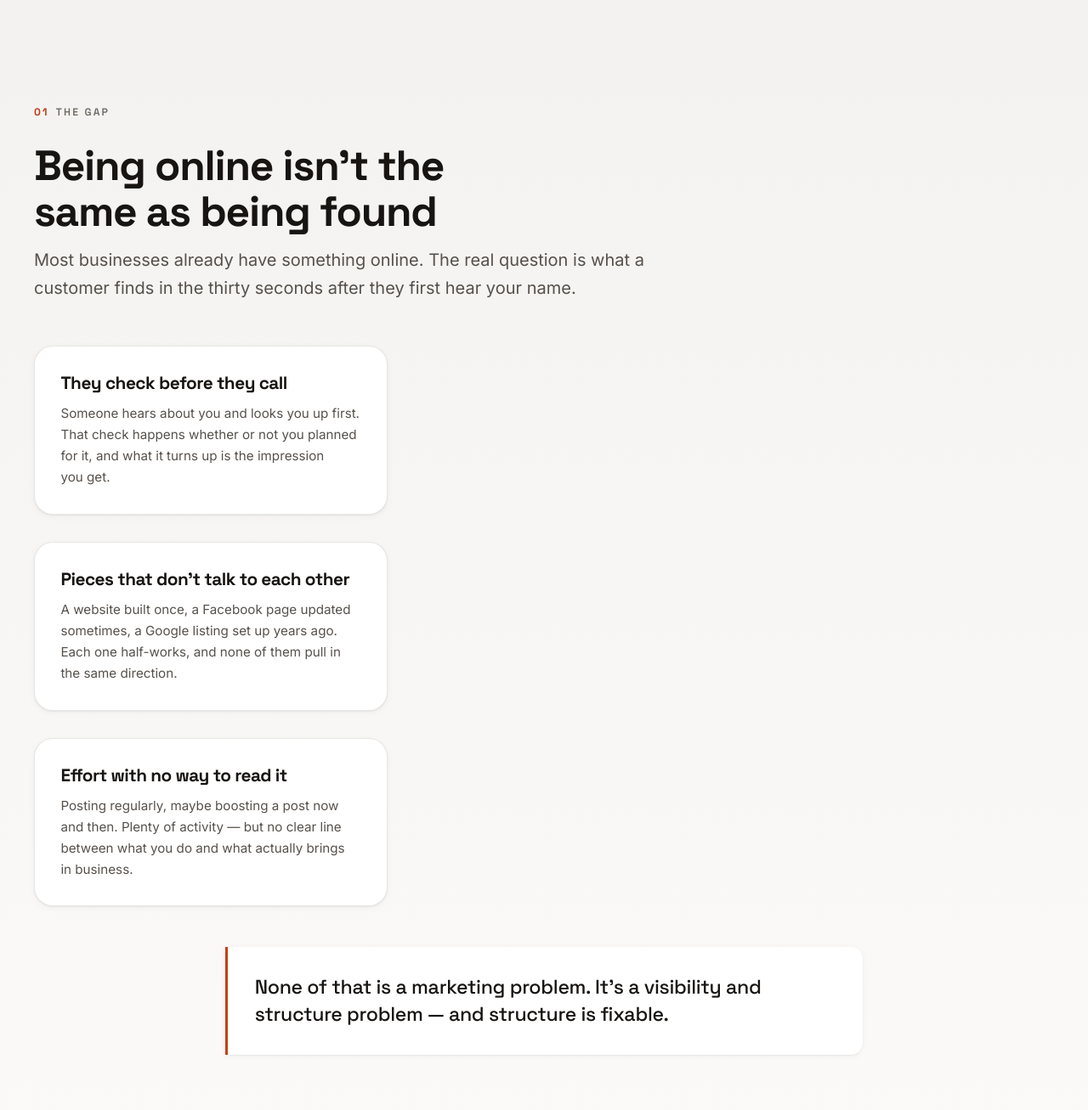
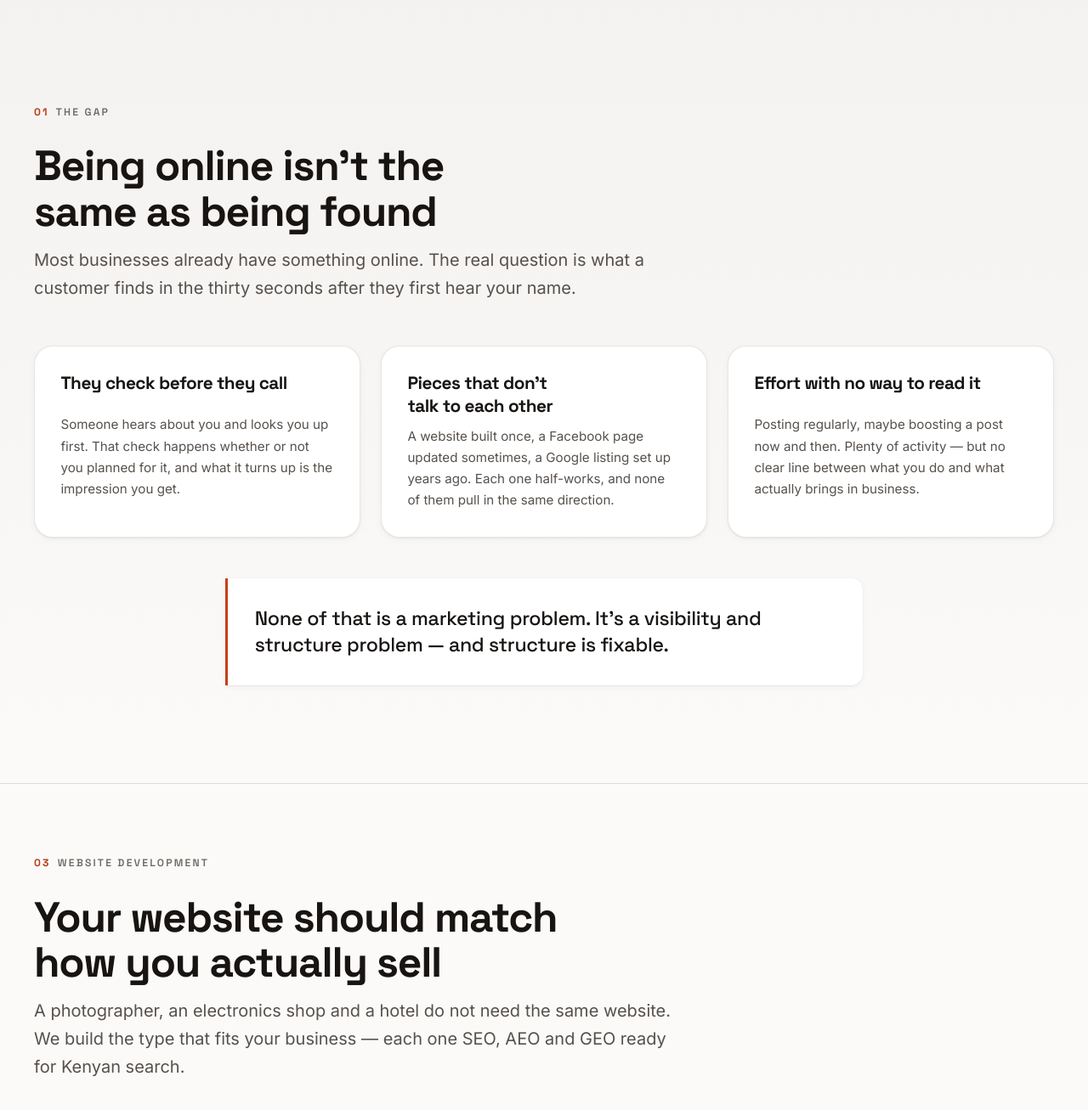
Before and after one commit to evans-30777/vee, a Django app: page / in a window 1280 px wide. Shown: the part 799-2106 px from the top of the page at 85% size. Run offline with Django 5.2, Linux system fonts and the light colour scheme; data that the repository does not hold is empty; some libraries are stand-ins or nearby versions.

Commit message:
fix: remove .problem grid override so The Gap section renders as a row

```diff
--- a/static/css/main.css
+++ b/static/css/main.css
@@ -1295,7 +1295,6 @@
 /* 8d. Problem statement
    ========================================================================== */
 
-.problem { display: grid; gap: clamp(1.25rem, 3vw, 2rem); }
 
 .problem__item {
     display: grid;
```
